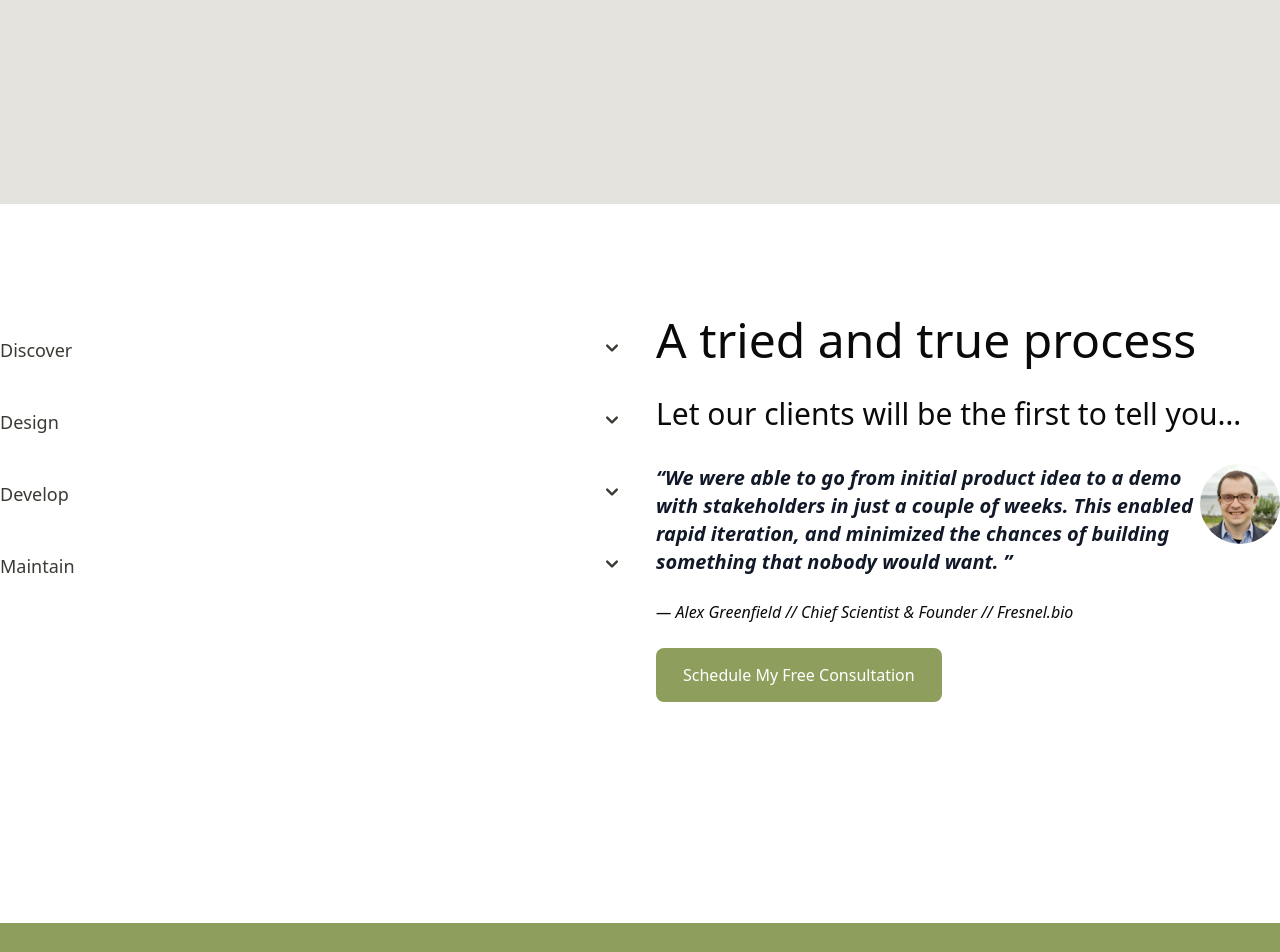
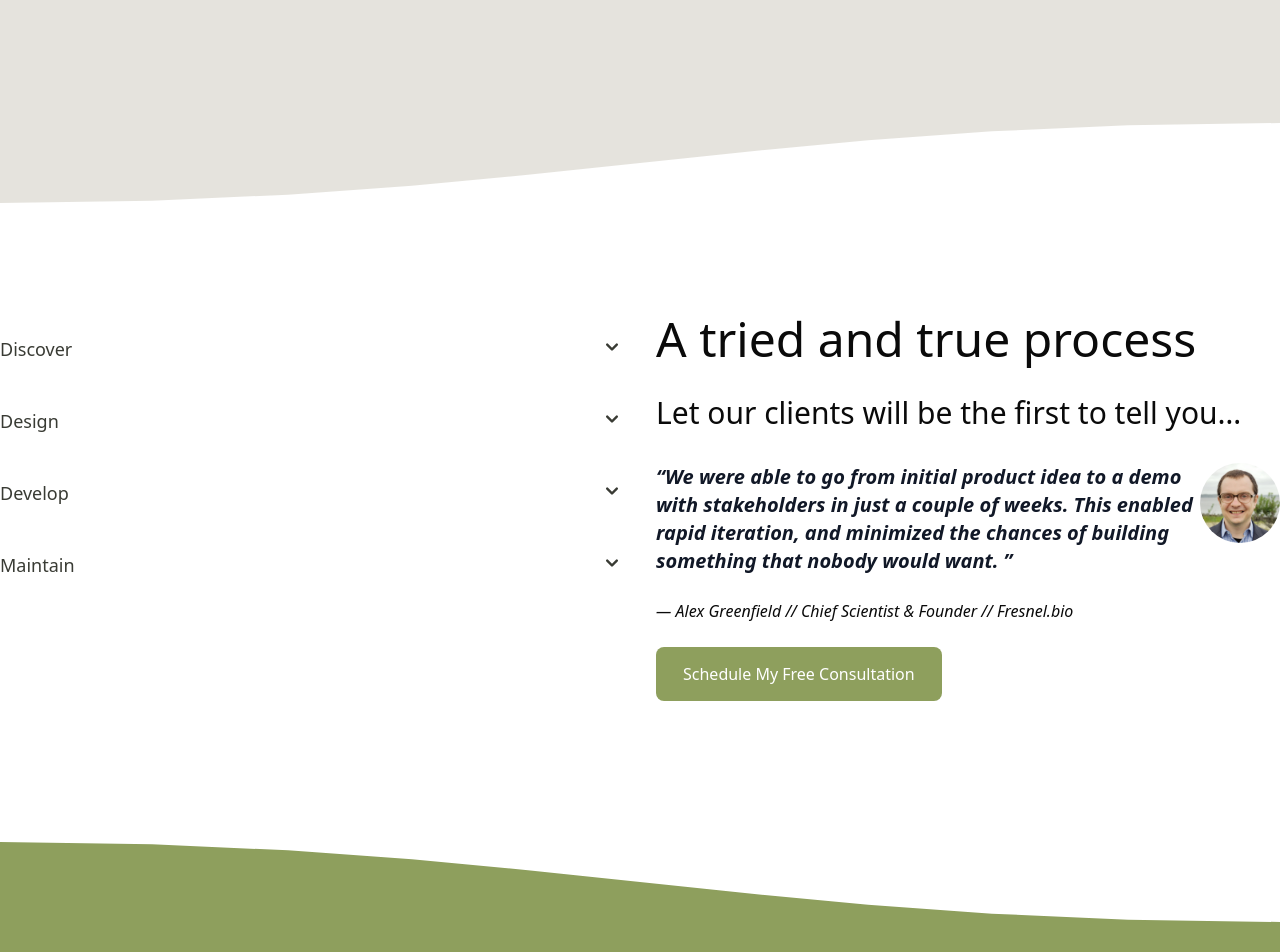
Before and after one commit to bithippie/bithippie.github.io, a Next.js app: page / in a window 1280 px wide. Shown: the part 1720-2672 px from the top of the page. Built offline with nearby package versions, Linux system fonts and the light colour scheme.

Commit message:
feat(global.css): add dividers css

```diff
--- a/app/globals.css
+++ b/app/globals.css
@@ -40,3 +40,43 @@ body {
   height: 20;
   background-color: #d3a946;
 }
+
+.start-curve-divider {
+  clip-path: polygon(
+    0% 0%,
+    /* Starting point */ 11.87% 2.8%,
+    22.5% 10.4%,
+    32.18% 21.6%,
+    41.25% 35.2%,
+    50% 50%,
+    /* Middle point */ 58.75% 64.8%,
+    67.82% 78.4%,
+    77.5% 89.6%,
+    88.13% 97.2%,
+    100% 100%,
+    /* End point */ 0% 100%
+  );
+  transform: translateY(-100%);
+  z-index: 2;
+  margin-bottom: -1px;
+}
+
+.end-curve-divider {
+  clip-path: polygon(
+    0% 100%,
+    11.87% 97.2%,
+    22.5% 89.6%,
+    32.18% 78.4%,
+    41.25% 64.8%,
+    50% 50%,
+    58.75% 35.2%,
+    67.82% 21.6%,
+    77.5% 10.4%,
+    88.13% 2.8%,
+    100% 0%,
+    100% 100%
+  );
+  transform: translateY(-100%);
+  z-index: 2;
+  margin-top: -1px;
+}
```
